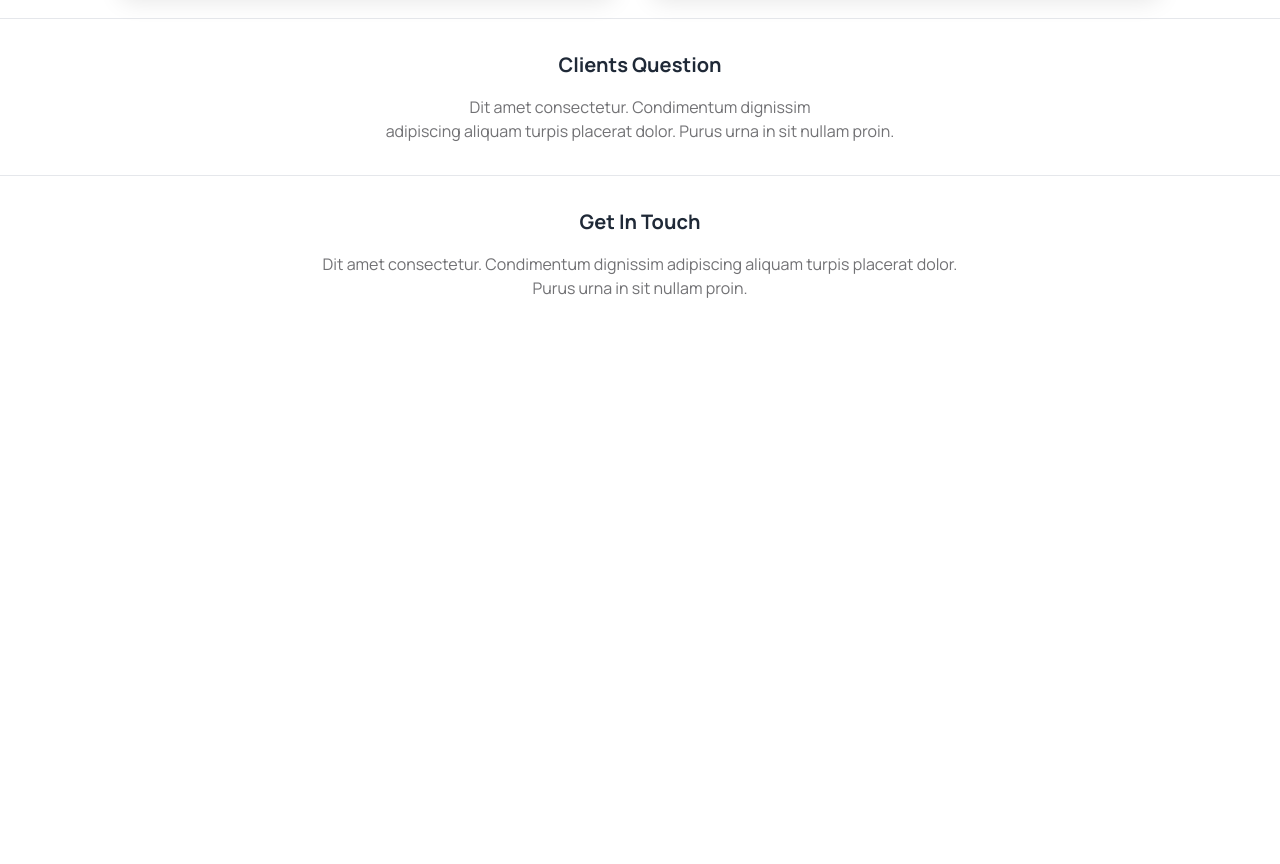
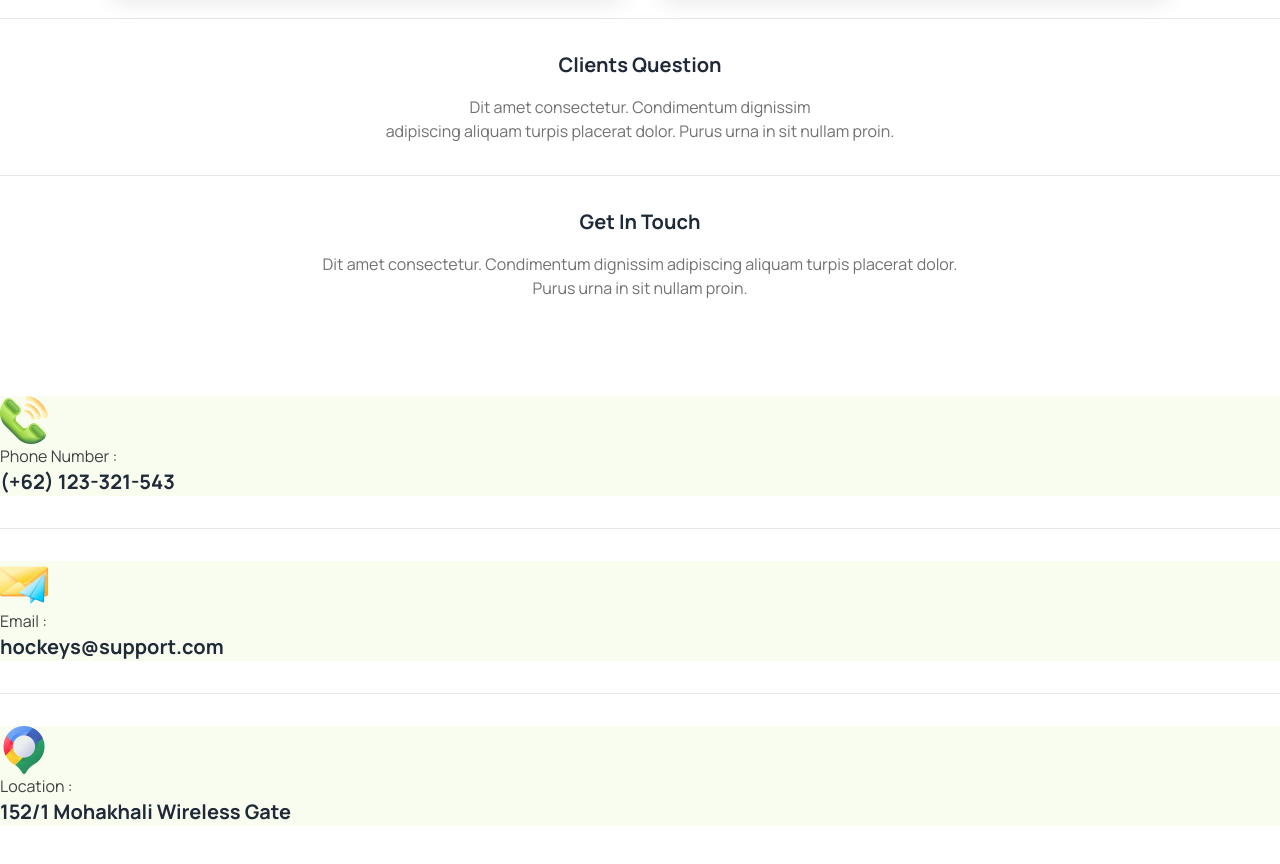
Before and after one commit to TLtonmoy/assignment-3, a plain HTML site: page index.html in a window 1280 px wide. Shown: the part 3266-4130 px from the top of the page. Before the commit the page ends 3566 px from the top, so only its background shows below. Drawn offline with nearby package versions, Linux system fonts and the light colour scheme.

Commit message:
first commit

```diff
--- a/index.html
+++ b/index.html
@@ -190,7 +190,7 @@
                       <div>
                         <h2 class="font-bold text-[#FF4240]">Price - $22.00</h2>
                       </div>
-                      <div>
+                      <div class="flex">
                         <i class="fa-solid fa-cart-shopping text-[#89898B]"></i>
                         <p class="text-[#13131880] ">Delivery Fee : Free</p>
                       </div>
@@ -213,7 +213,7 @@
                       <div>
                         <h2 class="font-bold text-[#FF4240]">Price - $22.00</h2>
                       </div>
-                      <div>
+                      <div class="flex">
                         <i class="fa-solid fa-cart-shopping text-[#89898B]"></i>
                         <p class="text-[#13131880] ">Delivery Fee : Free</p>
                       </div>
@@ -255,7 +255,7 @@
                       <div>
                         <h2 class="font-bold text-[#FF4240]">Price - $22.00</h2>
                       </div>
-                      <div>
+                      <div class="flex">
                         <i class="fa-solid fa-cart-shopping text-[#89898B]"></i>
                         <p class="text-[#13131880] ">Delivery Fee : Free</p>
                       </div>
@@ -301,6 +301,32 @@
                 <h2 class="mt-4 text-center text-xl font-bold">Get In Touch</h2>
               <p class="mt-4 text-[#13131899] text-center">Dit amet consectetur. Condimentum dignissim adipiscing aliquam turpis placerat dolor. <br> Purus urna in sit nullam proin. </p>
               </div>
+
+            </section>
+
+            <section class="my-24">
+              <div>
+              <div class="bg-[#BCED6D1A] min-w-72">
+                <img src="Images/Group 1171275317.png" alt="">
+                <p class="text-[#404240]">Phone Number :</p>
+                <h1 class="text-xl font-bold"> (+62) 123-321-543</h1>
+              </div>
+              <hr class="my-8">
+              <div class="bg-[#BCED6D1A] min-w-72">
+                <img src="Images/Group 1171275318.png" alt="">
+                <p class="text-[#404240]">Email : </p>
+                <h1 class="text-xl font-bold"> hockeys@support.com</h1>
+              </div>
+              <hr class="my-8">
+              <div class="bg-[#BCED6D1A] min-w-72">
+                <img src="Images/Group 1171275321.png" alt="">
+                <p class="text-[#404240]">Location :
+                  </p>
+                <h1 class="text-xl font-bold"> 152/1 Mohakhali Wireless Gate</h1>
+              </div>
+            </div>
+
+
             </section>
     </main>
     <footer>
```
